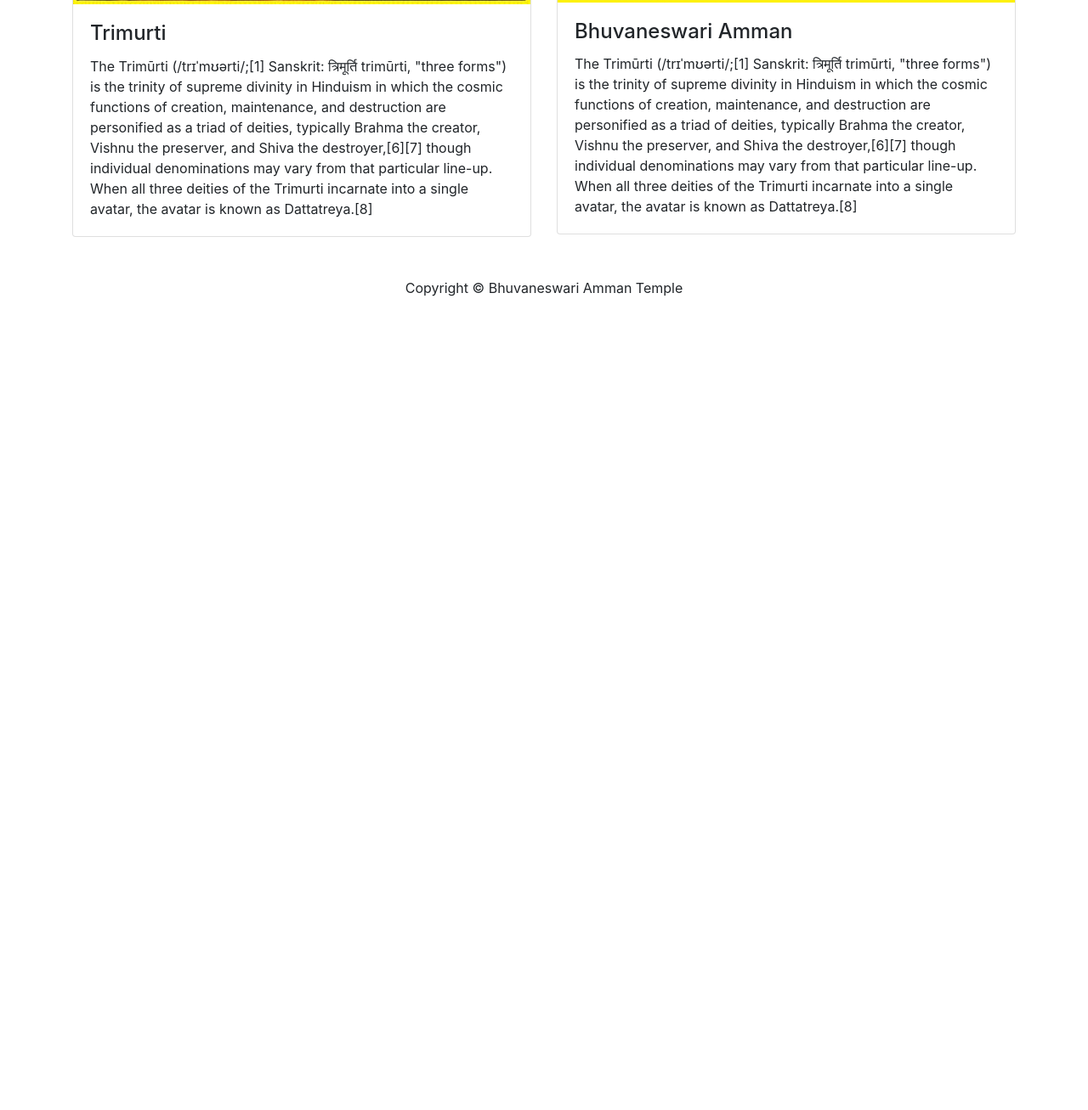
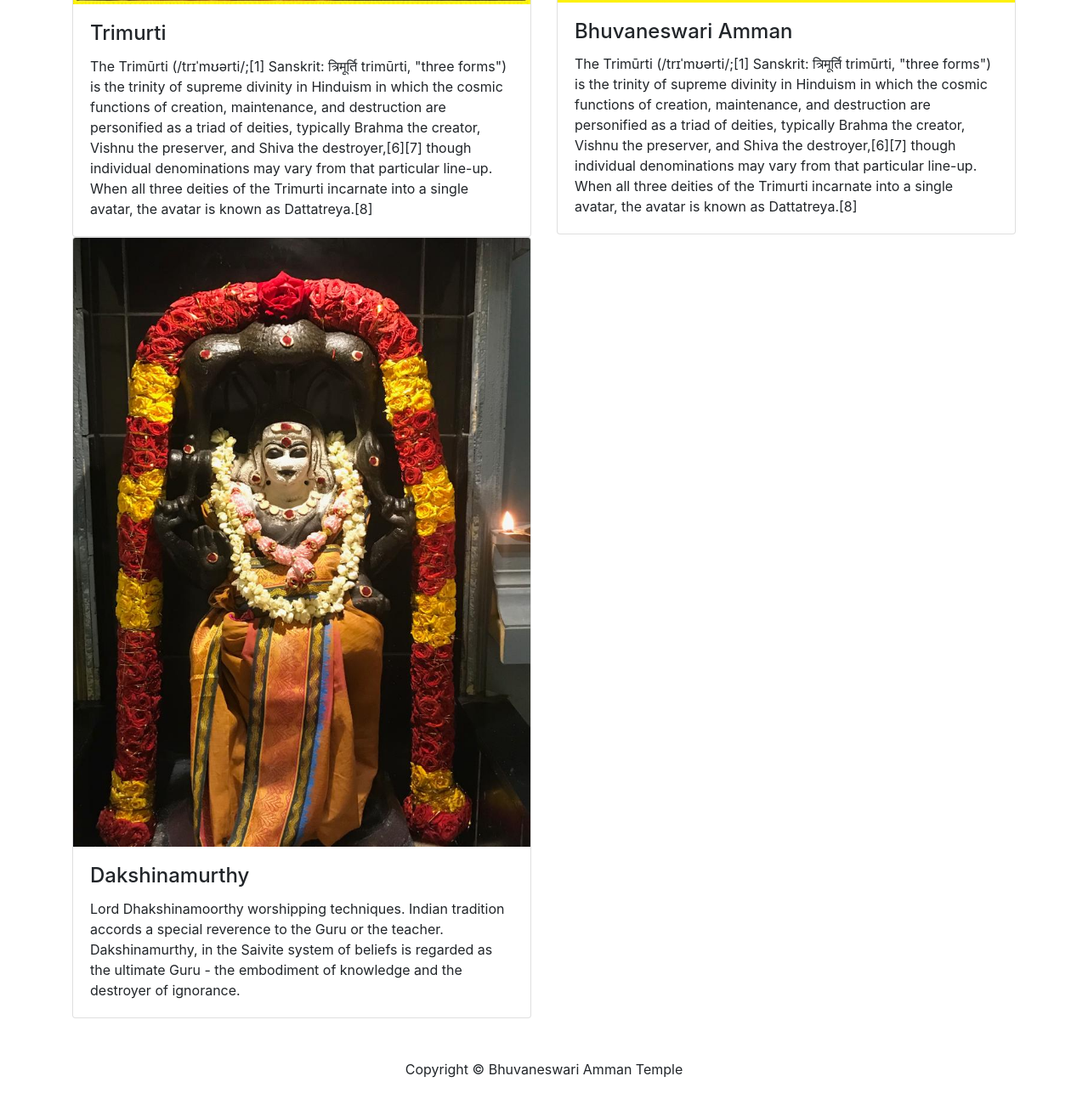
Before and after one commit to athishsreeram/bhuvaneshwari, a website: page dities.html in a window 1280 px wide. Shown: the part 1802-3109 px from the top of the page at 85% size. Before the commit the page ends 2201 px from the top, so only its background shows below. Drawn offline with Linux system fonts and the light colour scheme.

Commit message:
Dities Dhakshamoorty added

```diff
--- a/dities.html
+++ b/dities.html
@@ -141,6 +141,32 @@
       </div>
 
     </div>
+
+
+     <div class="container">
+
+       <div class="row">
+
+
+         <div class="col-sm-6 my-6">
+           <div class="card">
+             <img class="card-img-top" src="./img/guru.jpeg" alt="">
+             <div class="card-body">
+               <h4 class="card-title">Dakshinamurthy</h4>
+               <p class="card-text">Lord Dhakshinamoorthy worshipping techniques. Indian tradition accords a special reverence to the Guru or the teacher. Dakshinamurthy, in the Saivite system of beliefs is regarded as the ultimate Guru - the embodiment of knowledge and the destroyer of ignorance.</p>
+             </div>
+
+           </div>
+         </div>
+
+
+
+
+
+
+
+       </div>
+
     <!-- /.container -->
 
     <!-- Footer -->
```
